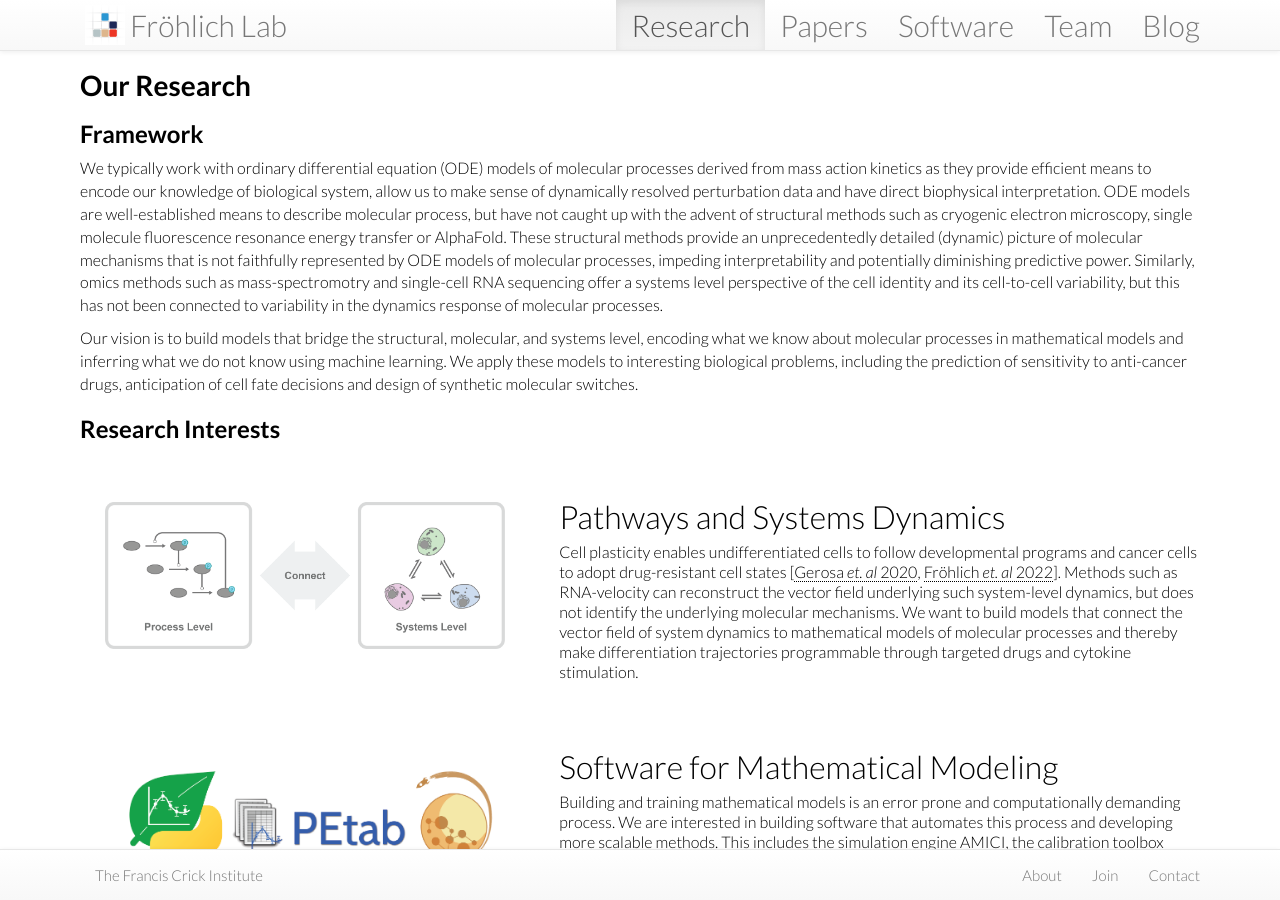
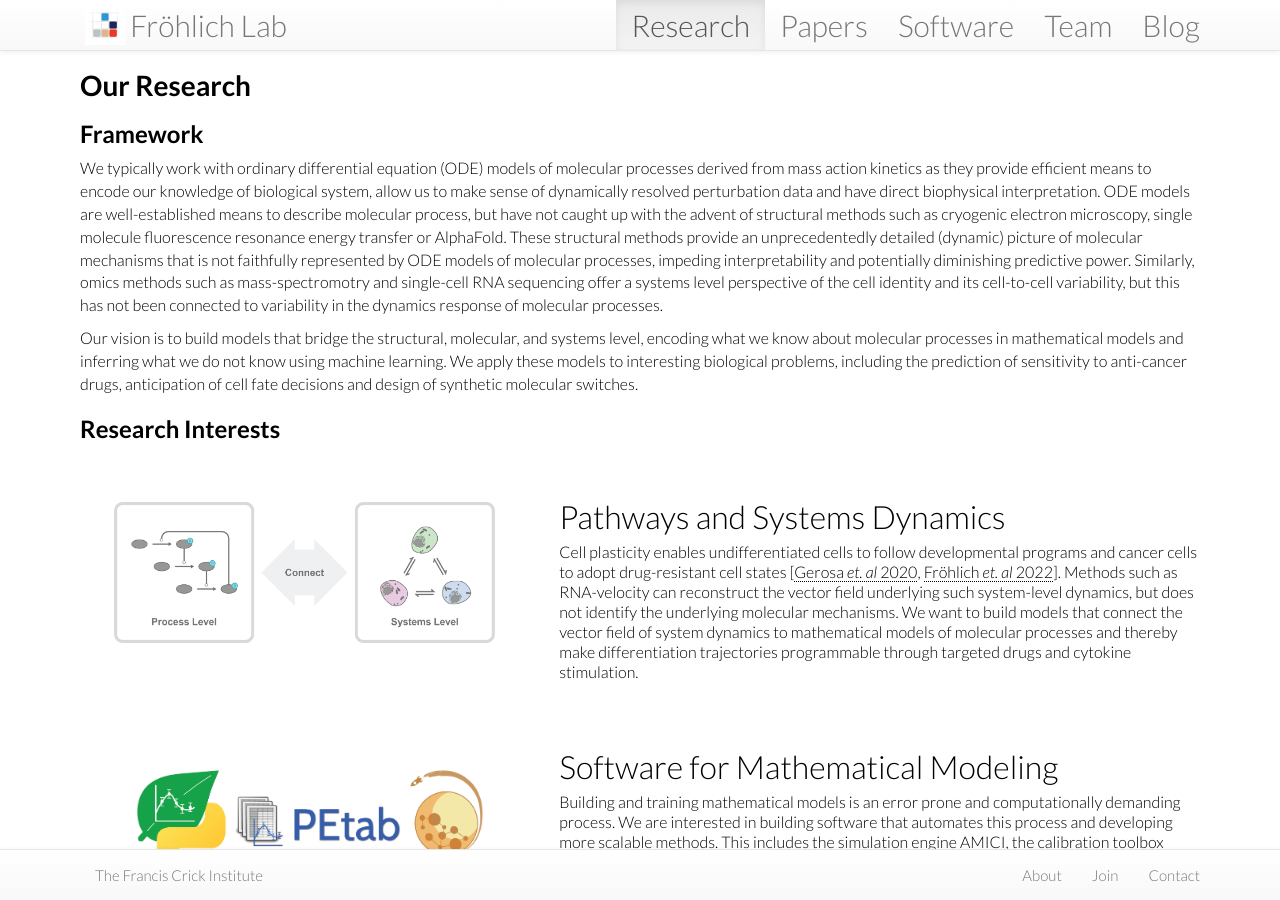
Before and after one commit to frohlich-lab/frohlichlab.github.io, a Jekyll site: the page built from research/index.html, in a window 1280 px wide and 900 px high. Built offline with Jekyll 4.4.1, drawn with Linux system fonts in a browser that asks for light colours; nearby versions of some CDN libraries.

Commit message:
fix research image display

```diff
--- a/research/index.html
+++ b/research/index.html
@@ -20,7 +20,7 @@ navorder: 0
 {% for project in site.categories.research %}
   <div class="row">
     <div class="col-md-5 logobox">
-    	<img class="ml-2" width=400 class="media-object" src="{{ project.image }}">
+    	<img class="ml-2" width="85%" class="media-object" src="{{ project.image }}">
     </div>
     <div class="col-md-7 projectbox">
       <div class="media">
```
